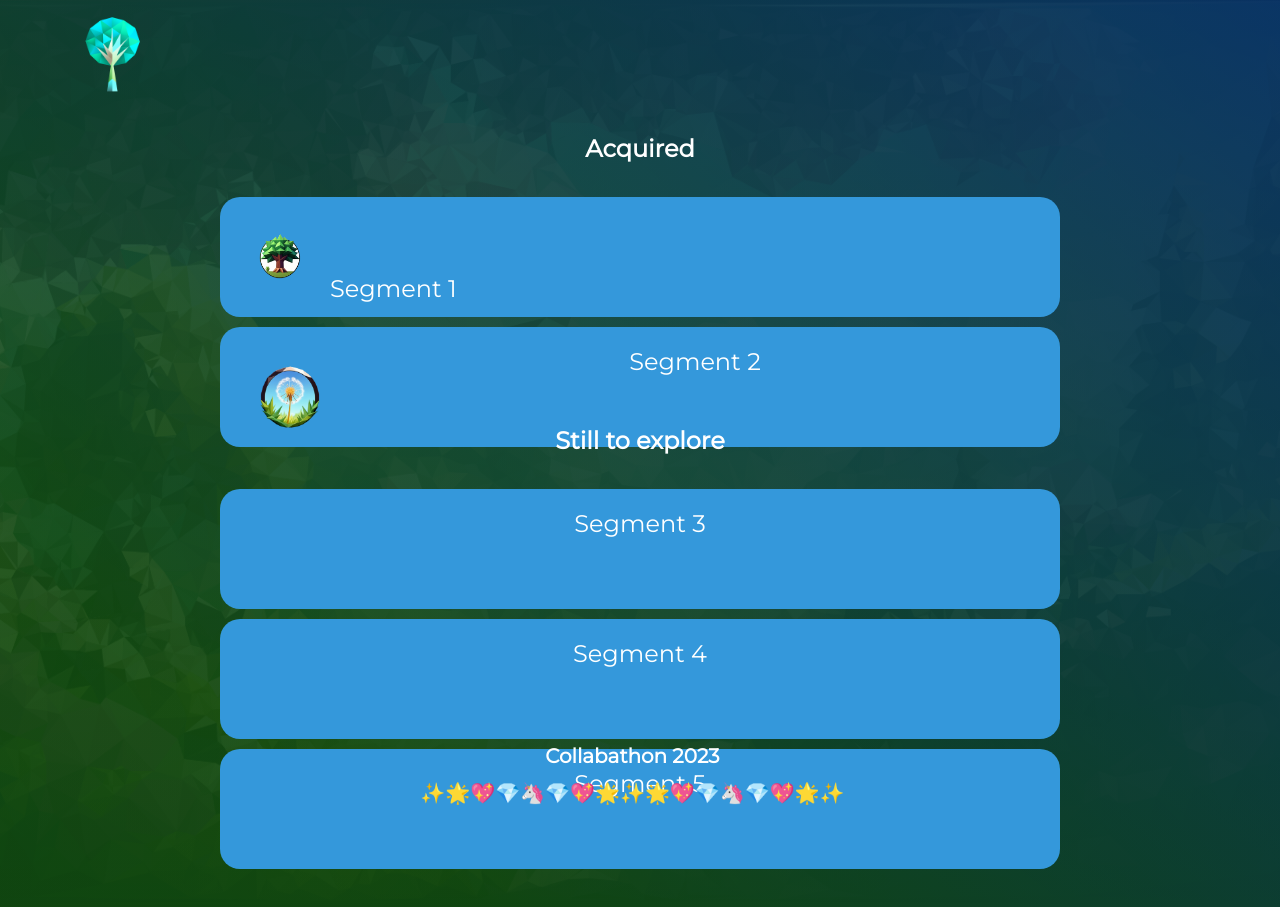
After one commit to Kabanosk/Collabothon2023, a Python web app: template src/templates/badges.html in a window 1280 px wide. The commit adds this page. Run offline with Jinja, Linux system fonts and the light colour scheme; the template is opened without the code that fills it, so the values that code supplies are empty; some libraries are stand-ins or nearby versions.

Commit message:
Core for badges feature

```diff
--- /dev/null
+++ b/src/templates/badges.html
@@ -0,0 +1,71 @@
+
+<!DOCTYPE html>
+<html lang="en">
+
+<head>
+	<meta charset="UTF-8">
+	<meta name="viewport" content="width=device-width, initial-scale=1.0">
+	<meta name="Author" content="Jan Burdzicki">
+
+	<link rel="icon" type="image/svg+xml" href="/static/img/favicon/favicon.ico">
+	<link rel="stylesheet" type="text/css" href="/static/css/style.css">
+
+	<link rel="stylesheet" href="https://stackpath.bootstrapcdn.com/font-awesome/4.7.0/css/font-awesome.min.css">
+	<link rel='stylesheet' href='https://use.fontawesome.com/releases/v5.8.2/css/all.css'>
+
+	<link href="https://fonts.googleapis.com/css?family=Montserrat&display=swap" rel="stylesheet">
+
+	<title>Profile</title>
+</head>
+
+<body>
+	<div class="container">
+		<div class="container__item landing-page-container">
+			<div class="content-wrapper">
+				<div class="wrapper">
+					<nav class="navigation">
+						<span id="brand">
+							<a href="index.html">
+								<img src="/static/img/logo/LogoNoBackground.png" width="100vmin" alt="">
+							</a>
+						</span>
+					</nav>
+					<div class="badge-group">
+						<h2>Acquired</h2>
+						<ul>
+							<li class="oval-badge">
+                                <div class="badge-content">
+                                    <img src="/static/img/badges/bush_badge.png" height="80" width ="80" alt="" class="left-aligned">
+                                    Segment 1
+                                </div>
+                            </li>
+                            <li class="oval-badge">
+                                <img src="/static/img/badges/dandelion_badge.png" width ="100" alt="" class="left-aligned">
+                                Segment 2
+                            </li>
+						</ul>
+					</div>
+					<div class="badge-group">
+						<h2>Still to explore</h2>
+						<ul>
+							<li class="oval-badge">Segment 3</li>
+							<li class="oval-badge">Segment 4</li>
+							<li class="oval-badge">Segment 5</li>
+						</ul>
+					</div>
+					<footer class="footer">
+						<h1 class="footing footer__item">
+							Collabathon 2023
+						</h1>
+						<h1 class="footing footer__item">
+							✨🌟💖💎🦄💎💖🌟✨🌟💖💎🦄💎💖🌟✨
+						</h1>
+					</footer>
+				</div>
+			</div>
+		</div>
+	</div>
+</body>
+
+
+</html>
--- a/static/css/style.css
+++ b/static/css/style.css
@@ -334,3 +334,46 @@ h1
 		transform: rotate(360deg);
 	}
 }
+
+.badge-group
+{
+	display: flex;
+	flex-direction: column;
+	align-items: center;
+	justify-content: flex-start;
+	height: 30vh;
+	margin: 20px;
+}
+
+.badge-group h2 {
+	font-size: 24px;
+	margin: 10px 0;
+}
+
+.oval-badge {
+	background-color: #3498db;
+	color: #fff;
+	border-radius: 20px;
+	padding: 20px;
+	margin: 10px 0;
+	text-align: center;
+	font-size: 24px;
+	width: 800px;
+	height: 80px;
+}
+
+.badge-group ul {
+	list-style: none;
+	padding: 0;
+}
+
+.badge-content {
+	display: flex;
+	align-items:baseline;
+	justify-content: flex-start;
+  }
+
+.left-aligned {
+	margin-right: 10px;
+	float: left;
+}
```
